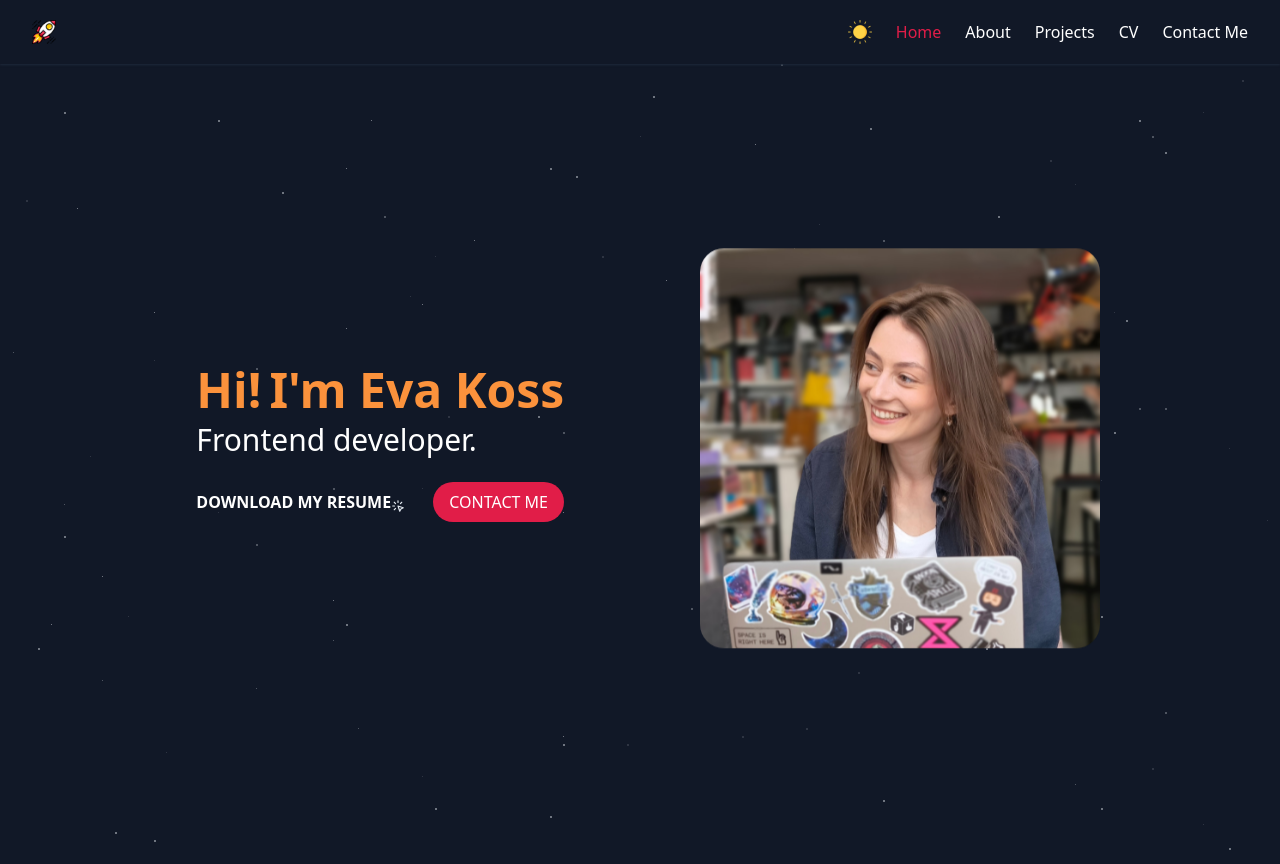
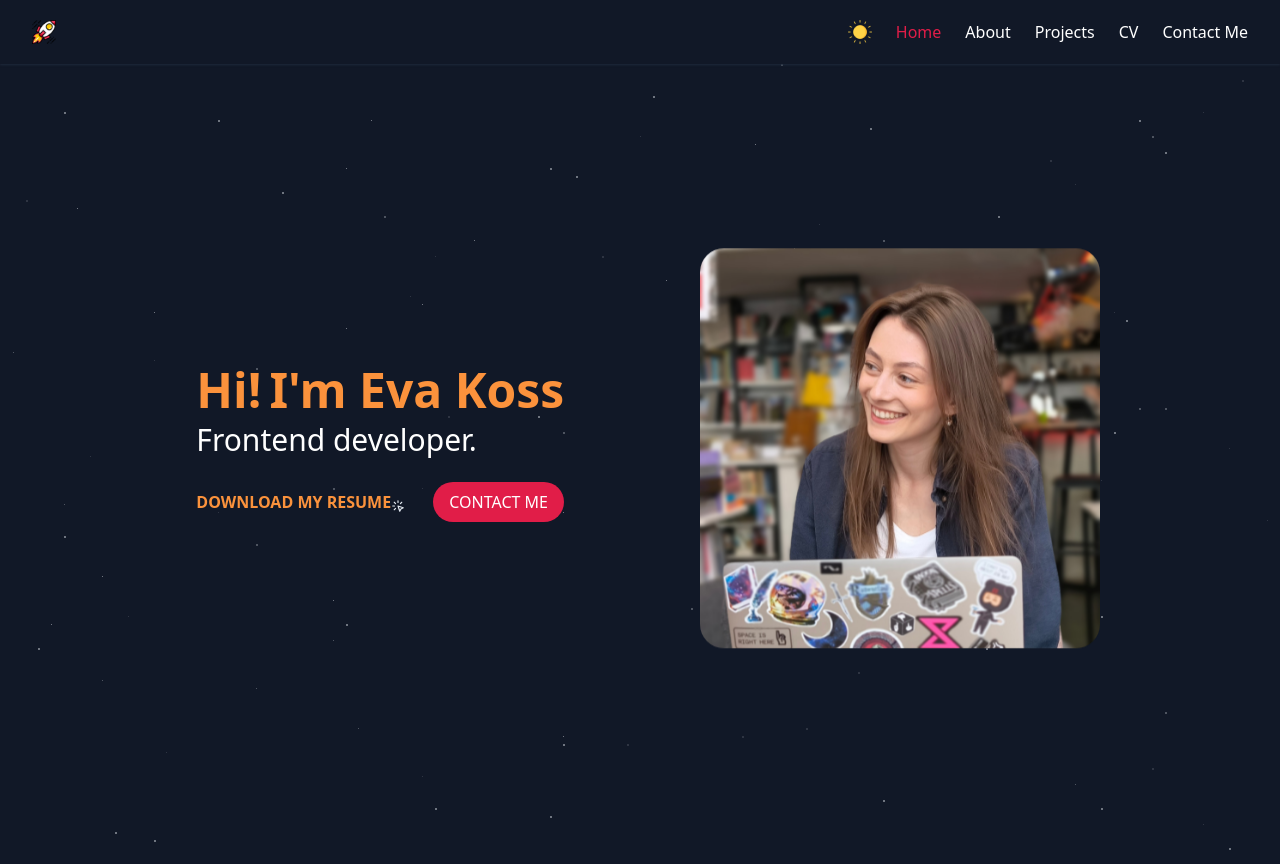
Before and after one commit to evokss/MyPortfolioWebsite, a Next.js app: page / in a window 1280 px wide. Built offline with nearby package versions, Linux system fonts and the light colour scheme.

Commit message:
Update resume version and change the link text

```diff
--- a/app/components/home/HomePage.jsx
+++ b/app/components/home/HomePage.jsx
@@ -22,10 +22,10 @@ const HomePage = () => {
           {/* Resume download link */}
           <div className="text-center sm:text-left">
             <a
-              href="/Resume_Frontend-Developer_Eva-Koss.pdf"
+              href="/Resume_Frontend-React-Developer_Eva-Koss.pdf"
               target="_blank"
               rel="noopener noreferrer"
-              className="inline-flex items-center text-md font-bold text-gray-900 dark:text-white hover:text-orange-400"
+              className="inline-flex items-center text-md text-orange-500 font-bold hover:text-rose-600 dark:text-orange-400"
             >
               DOWNLOAD MY RESUME
               <TbClick className="mt-2 text-sm text-gray-600 dark:text-slate-200" />
```
